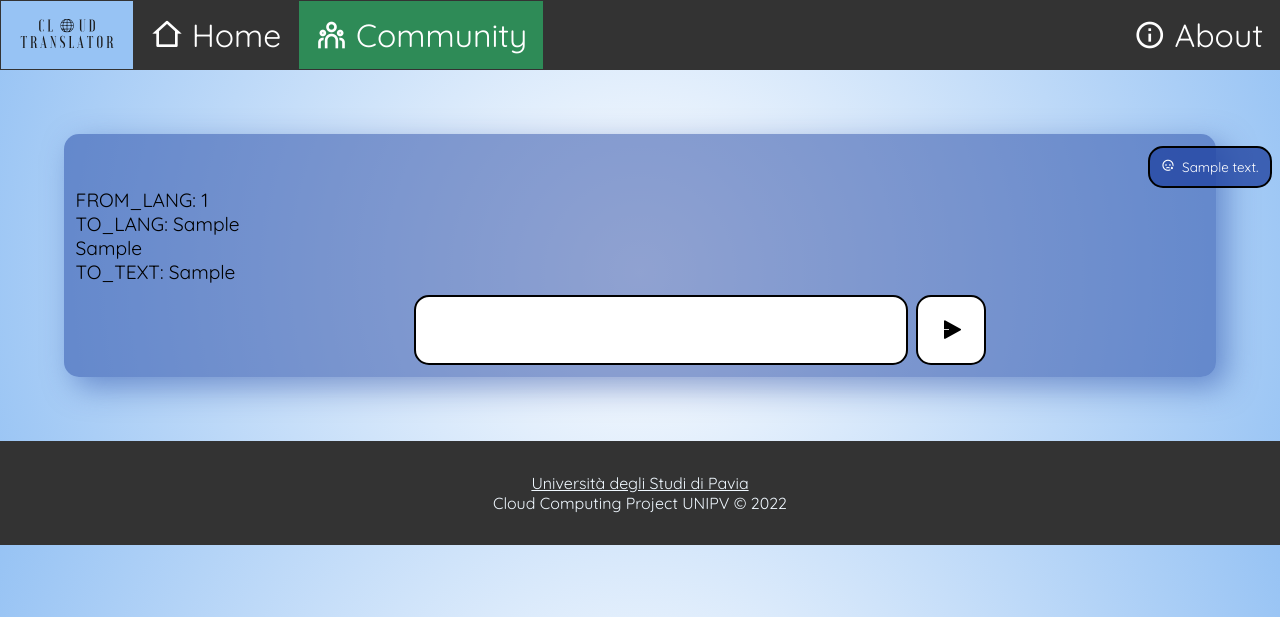
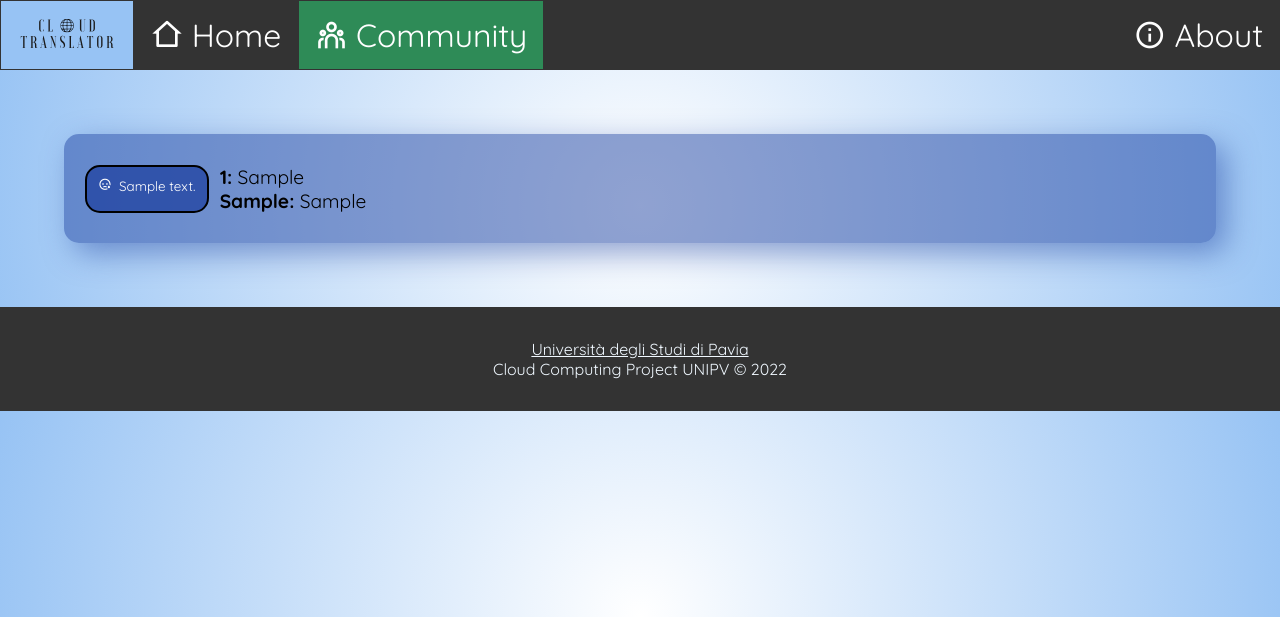
Before and after one commit to aiman-al-masoud/translator-cloud-project, a Flask app: page /community in a window 1280 px wide. Shown: the top 617 px of the page. Run offline with Flask 2, Linux system fonts and the light colour scheme; tables that the repository leaves empty or names only in its code hold one stand-in row (values such as "Sample post"); some libraries are stand-ins or nearby versions.

Commit message:
summary and details in html added

```diff
--- a/src/static/css/community.css
+++ b/src/static/css/community.css
@@ -20,10 +20,19 @@ ul{
     list-style: none;
 }
 
-.complaints{
-    position: relative;
-    width: fit-content;
-    left: 95%;
+summary {
+  display: flex;
+  justify-content: flex-start;
+  cursor: pointer;
+  padding: 1em .5em;
+  list-style: none;
+  &::-webkit-details-marker {
+    display: none;
+  }
+}
+
+summary .complaints{
+    margin-right: 1%;
     font-size: 0.7em;
     text-align: center;
     padding: 1%;
--- a/src/templates/community.html
+++ b/src/templates/community.html
@@ -21,20 +21,21 @@
 
   <div class="big-list">
       {% for row in data %}
-      <div id="{{ row[4] }}" class="item {{ row[4] }}">
-              <!-- <li id="id_textarea">{{ row[4] }}</li> -->
-              <div class="complaints"><i class="ri-emotion-sad-line"></i>&nbsp&nbsp{{ row[5] }}</div>
-              <div>FROM_LANG: {{ row[0] }}</div>
-              <div>TO_LANG: {{ row[1] }}</div>
-              <div id="fromText" class="fromText" name="fromText">{{ row[2] }}</div>
-              <div>TO_TEXT: {{ row[3] }}</div>
+      <details id="{{ row[4] }}" class="item {{ row[4] }}">
+              <summary>
+              <span class="complaints"><i class="ri-emotion-sad-line"></i>&nbsp&nbsp{{ row[5] }}</span>
+              <div> <strong>{{ row[0] }}:</strong>
+                <span id="fromText" class="fromText" name="fromText">{{ row[2] }}</span><br>
+                <strong>{{ row[1] }}:</strong> {{ row[3] }}
+              </div>
+              </summary>
               <div class="possible-translations-area">
                 <textarea id="to_text_possible" class="to_text_possible" name="to_text_possible"></textarea>
                 <button id="possible-translations-button" class="button" onclick="sendQueryToDB2('{{ row[4] }}')">
                   <i class="ri-send-plane-2-fill"></i>
                 </button>
               </div>
-        </div>
+        </details>
       {% endfor %}
   </div>
 
```
Also changed, not shown: src/static/scripts/community.js (line endings or trailing spaces).
